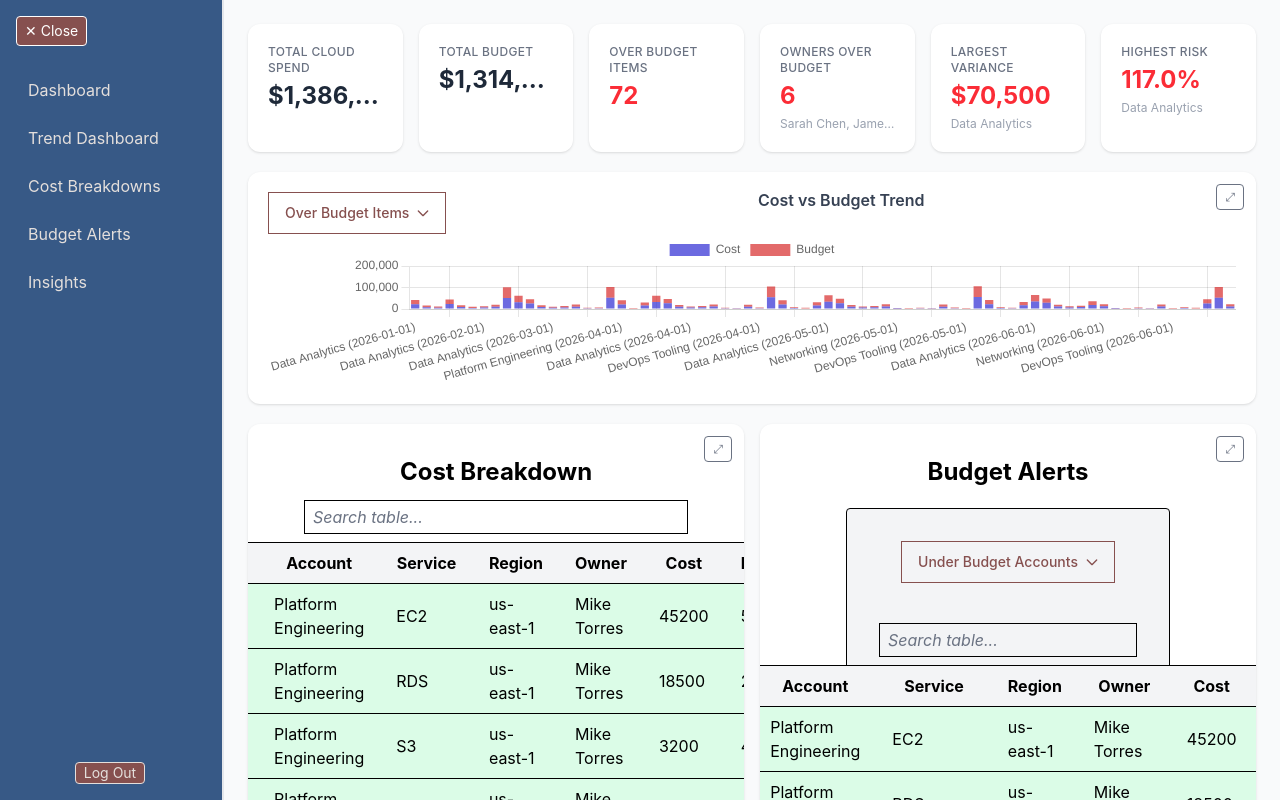
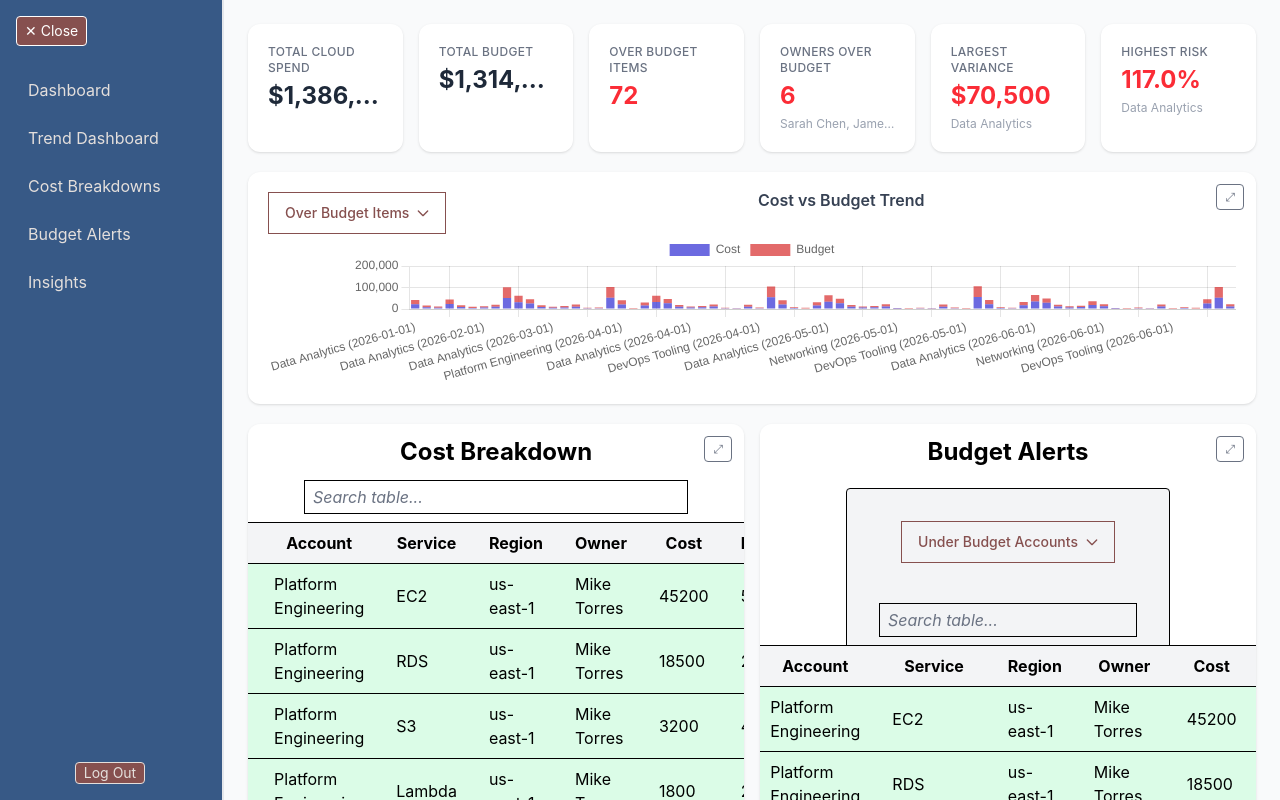
Before and after one commit to ward438/executiveDash, a React (Vite) app: page / in a window 1280 px wide. Built offline with nearby package versions, Linux system fonts and the light colour scheme.

Commit message:
styling insights card container width, adjusting negative margins for desktop tiles for cleaner look

```diff
--- a/src/dashboards/insights.tsx
+++ b/src/dashboards/insights.tsx
@@ -2,8 +2,9 @@ import { KPICard } from "../components/cards/KPICard";
 
 export const Insights = () => {
     return (
-        <div className="w-full h-full p-8">
-            <h1 className="text-2xl font-bold text-center border border-red-500">Insights</h1>
+        <div className="w-full h-full p-6">
+            <h1 className="text-2xl font-bold text-center">Insights</h1>
+            <div className="flex w-1/4">
                 <KPICard
                         label="Owners Over Budget"
                         value="10"
@@ -11,5 +12,6 @@ export const Insights = () => {
                         red
                     />
             </div>
+        </div>
     );
 }
--- a/src/dashboards/mainDash.tsx
+++ b/src/dashboards/mainDash.tsx
@@ -112,8 +112,9 @@ export const MainDash = ({ onExpand }: { onExpand?: (label: string) => void }) =
             </div>
 
             <div className="flex gap-4 min-h-[600px]">
-                <div className="relative bg-white rounded-xl shadow-sm overflow-auto flex-1 min-w-0">
+                <div className="relative bg-white rounded-xl shadow-sm overflow-auto flex-1">
                     {onExpand && <ExpandButton onClick={() => onExpand('Cost Breakdowns')} />}
+                        <div className="-mt-5">
                             <CostBreakdownsTable
                                 currentItems={currentItems}
                                 page={page}
@@ -121,10 +122,14 @@ export const MainDash = ({ onExpand }: { onExpand?: (label: string) => void }) =
                                 handlePageChange={setPage}
                                 title="Cost Breakdown"
                             />
+
                         </div>
-                <div className="relative bg-white rounded-xl shadow-sm overflow-auto flex-1 min-w-0">
+                </div>
+                <div className="relative bg-white rounded-xl shadow-sm overflow-auto flex-1">
                     {onExpand && <ExpandButton onClick={() => onExpand('Budget Alerts')} />}
+                    <div className="-mt-5">
                         <BudgetAlerts />
+                    </div>
                 </div>
             </div>
 
```
Lines whose indentation alone changed are shown as unchanged.
